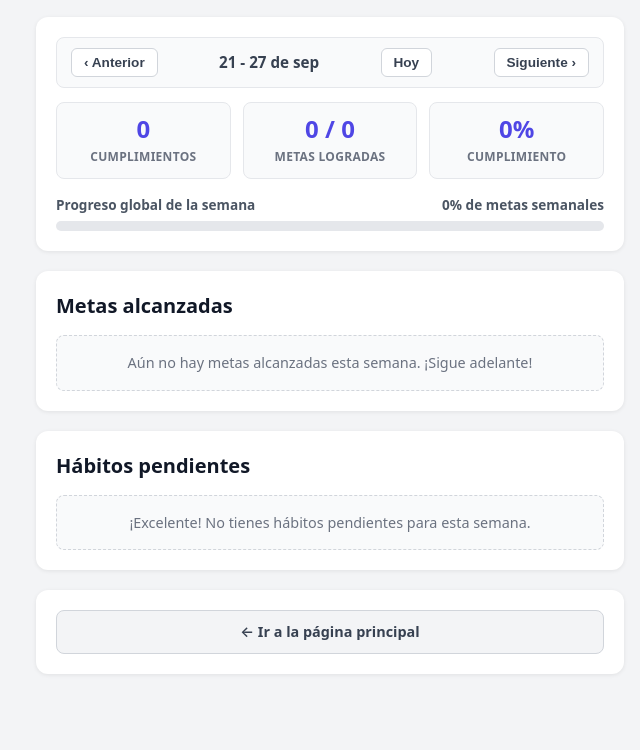
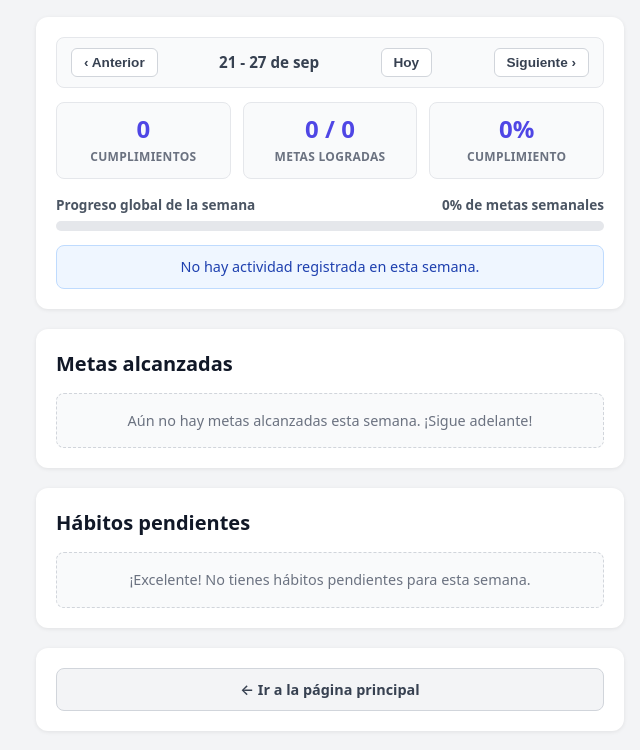
Before and after one commit to SebaastianPerroPerro/Rutinas-saludables, a website with bundled scripts: page src/grupo5/public/index.html in a window 1280 px wide. Shown: the part 96-846 px from the top of the page, without its empty margins (310-950 px from the left). Before the commit the page ends 814 px from the top, so only its background shows below. Built offline with nearby package versions, Linux system fonts and the light colour scheme.

Commit message:
feat(grupo-5): agregar mensaje de semana sin actividad y pruebas de criterios de aceptacion

```diff
--- a/src/grupo5/public/css/styles.css
+++ b/src/grupo5/public/css/styles.css
@@ -273,3 +273,15 @@ ul.lista-habitos {
     background: #e5e7eb;
     border-color: #9ca3af;
 }
+
+.aviso-sin-actividad {
+    background: #eff6ff;
+    border: 1px solid #bfdbfe;
+    color: #1e40af;
+    border-radius: 8px;
+    padding: 10px 14px;
+    margin-top: 14px;
+    font-size: 0.9rem;
+    text-align: center;
+    font-weight: 500;
+}
--- a/src/grupo5/public/index.html
+++ b/src/grupo5/public/index.html
@@ -46,6 +46,10 @@
                     <div class="barra-progreso" id="barra-global-progreso" style="width: 0%;"></div>
                 </div>
             </div>
+
+            <div id="aviso-sin-actividad" class="aviso-sin-actividad" style="display: none;">
+                No hay actividad registrada en esta semana.
+            </div>
         </section>
 
         <!-- Sección de Metas Alcanzadas -->
--- a/src/grupo5/public/js/app.js
+++ b/src/grupo5/public/js/app.js
@@ -66,6 +66,17 @@ export function renderizarResumen() {
     }
     if (elTextoGlobal) {
         elTextoGlobal.textContent = `${resumen.porcentajeCumplimientoGlobal}% de metas semanales`;
+    }
+
+    // Aviso de semana sin actividad (Criterio 4)
+    const elAvisoSinActividad = document.getElementById('aviso-sin-actividad');
+    if (elAvisoSinActividad) {
+        if (resumen.totalCumplimientosSemana === 0) {
+            elAvisoSinActividad.textContent = 'No hay actividad registrada en esta semana.';
+            elAvisoSinActividad.style.display = 'block';
+        } else {
+            elAvisoSinActividad.style.display = 'none';
+        }
     }
 
     // Listas
```
Also changed, not shown: tests/grupo5/summary.service.test.ts (+119 -0 lines).
